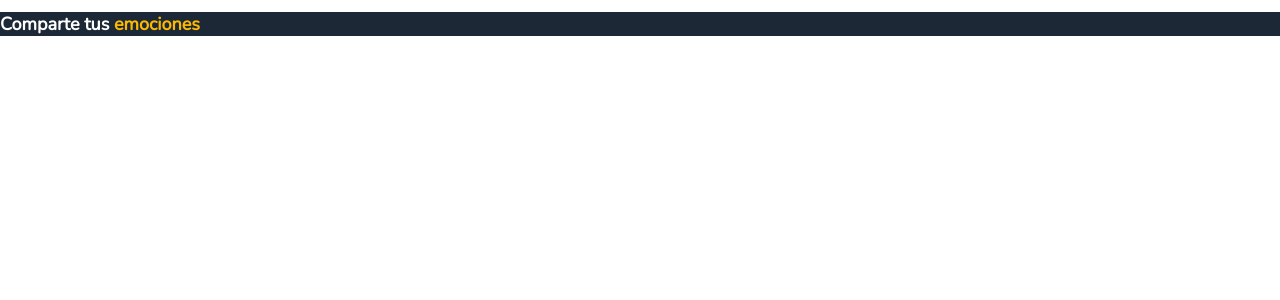
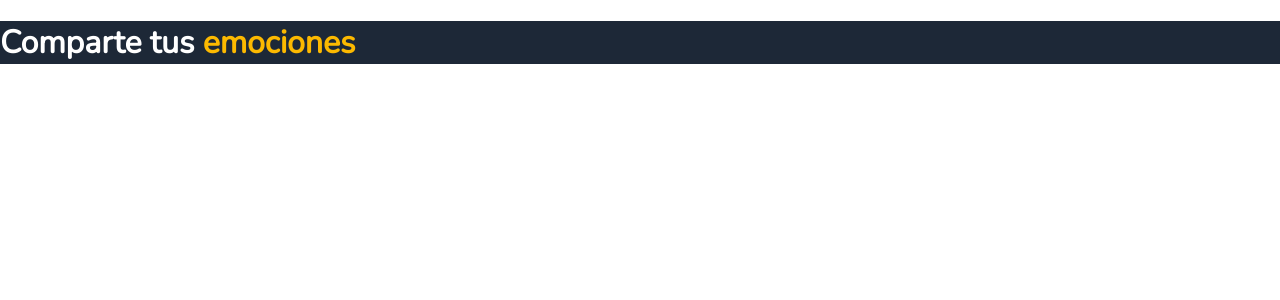
Before and after one commit to token-sport/web.tokensport.com, a React (Create React App) app: page / in a window 1280 px wide. Shown: the top 300 px of the page. Built offline with nearby package versions, Linux system fonts and the light colour scheme.

Commit message:
Change in styles

```diff
--- a/src/components/shared/Title/styles.js
+++ b/src/components/shared/Title/styles.js
@@ -1,8 +1,7 @@
 import styled from 'styled-components';
 
 export const Text = styled.h1`
-   font-size: ${ ({ size, theme: { size: { font } } }) =>
-    size === 'xlg' ? font.xlg : size === 'lg' ? font.lg : font.sm};
+   font-size: ${ ({ size, theme: { size: { font } } }) => font[size]};
    font-family: ${ props => props.theme.family.nunito};
    color: white
 `
```
